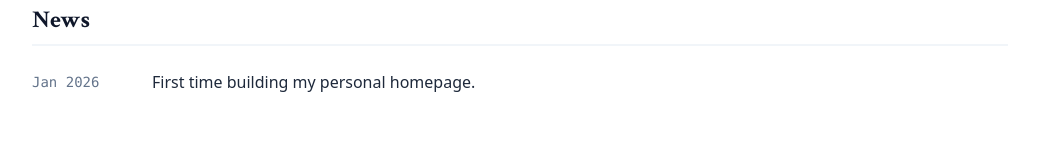
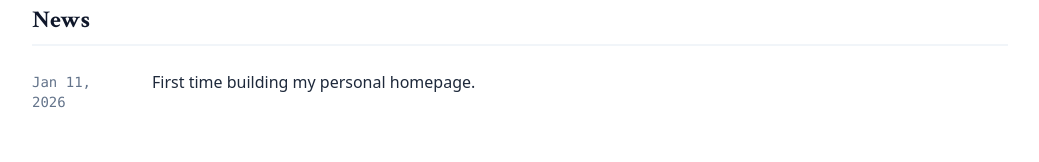
Before and after one commit to seigenkouso/seigenkouso.github.io, a Next.js app: page / in a window 1280 px wide. Shown: the part 625-787 px from the top of the page, without its empty margins (120-1159 px from the left). Built offline with nearby package versions, Linux system fonts and the light colour scheme.

Commit message:
Update icon

```diff
--- a/src/app/layout.js
+++ b/src/app/layout.js
@@ -4,9 +4,9 @@ export const metadata = {
   title: "Lun Tian",
   description: "Academic Homepage of Lun Tian",
   icons: {
-    icon: "C:/Users/seesea Amoi/my-website/public/icon.png",
-    shortcut: "C:/Users/seesea Amoi/my-website/public/icon.png",
-    apple: "C:/Users/seesea Amoi/my-website/public/icon.png",
+    icon: "/icon.png",
+    shortcut: "/icon.png",
+    apple: "/icon.png",
   },
 };
 
--- a/src/app/page.js
+++ b/src/app/page.js
@@ -33,7 +33,7 @@ const PROFILE = {
 };
 
 const NEWS = [
-  { date: "Jan 2026", content: "First time building my personal homepage." }
+  { date: "Jan 11, 2026", content: "First time building my personal homepage." }
 ];
 
 // --- Publications 数据 (模块保留，内容暂时注释) ---
```
